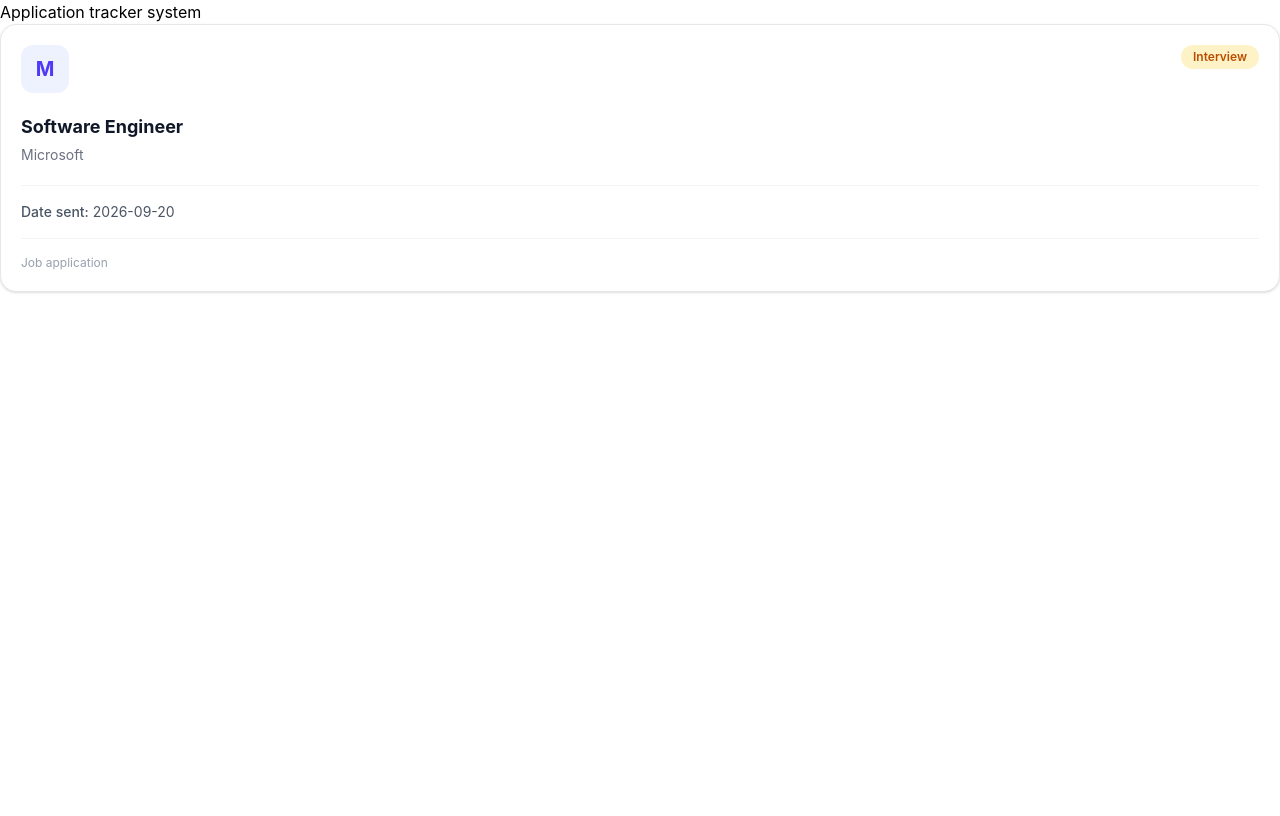
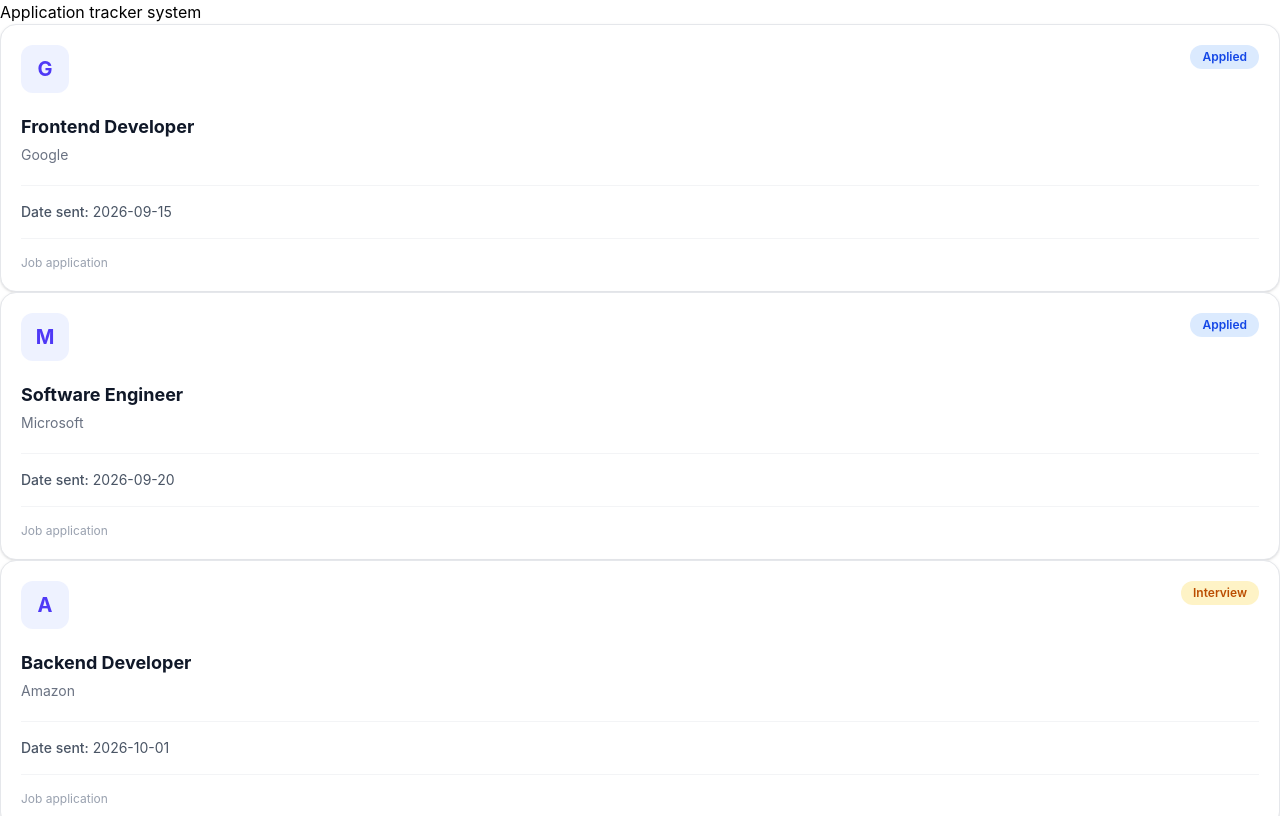
Before and after one commit to MathibelaD/ApplicationTracker, a React (Vite) app: page / in a window 1280 px wide. Shown: the top 816 px of the page. Built offline with nearby package versions, Linux system fonts and the light colour scheme.

Commit message:
refactor: replace hardcoded application data with ApplicationList component

```diff
--- a/src/App.tsx
+++ b/src/App.tsx
@@ -3,15 +3,9 @@
 import './App.css'
 import { ApplicationCard } from './components/ApplicationCard'
 import type { Application } from './types'
+import { ApplicationList } from './components/ApplicationList'
+import { seedApplications } from './data/seed'
 
-const data: Application = {
-  id: crypto.randomUUID(),
-  company: "Microsoft",
-  role: "Software Engineer",
-  dateSent: "2026-09-20",
-  stage: "interview",
-  createdAt: new Date().toISOString(),
-}
 
 function App() {
   const [count, setCount] = useState(0)
@@ -19,7 +13,7 @@
   return (
     <>
    <h1>Application tracker system</h1>
-   <ApplicationCard application={data} />
+   <ApplicationList applications={seedApplications} />
     </>
   )
 }
--- /dev/null
+++ b/src/components/ApplicationList.tsx
@@ -0,0 +1,25 @@
+import type { Application } from "../types"
+import { ApplicationCard } from "./ApplicationCard"
+
+type ApplicationProp = {
+applications: Application[]
+}
+
+export const ApplicationList = ({applications}: ApplicationProp) => {
+
+    return (
+        <>
+        {applications.map((i) => {
+            return (
+                <div>
+                <ApplicationCard application={i} />
+                </div>
+            )
+        }
+
+
+    )}
+
+    </>
+    )
+}
```
